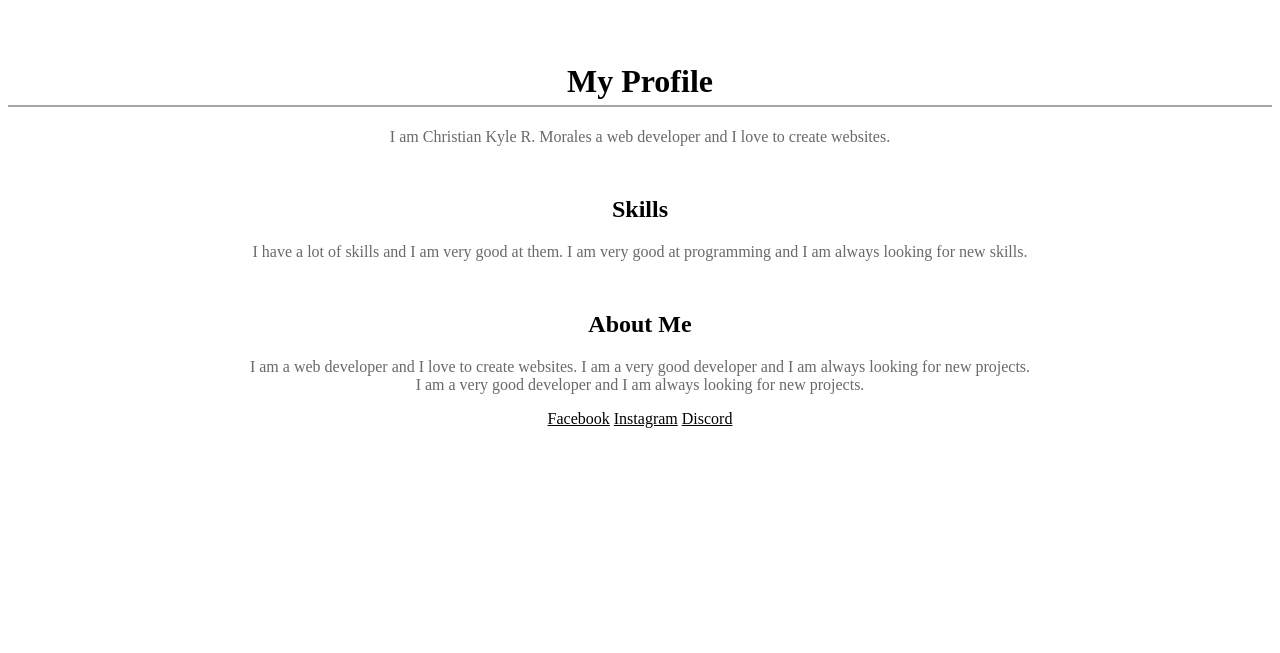
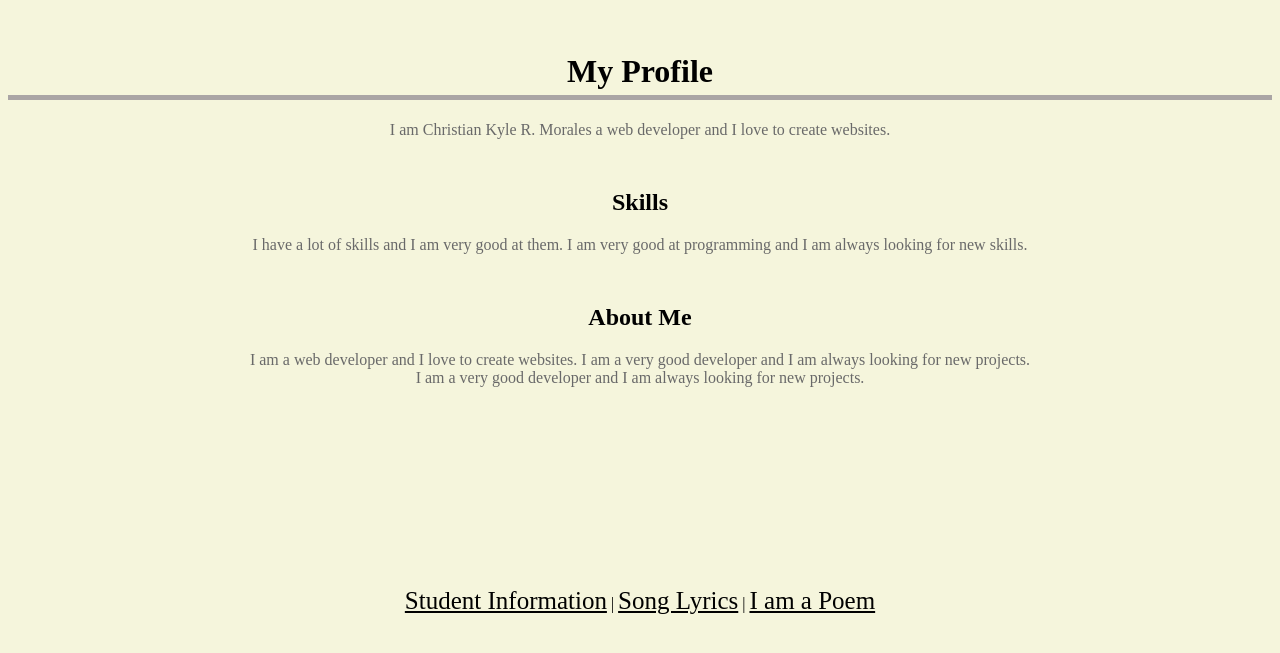
Before and after one commit to Chrnkylellovin2/Home-Page, a plain HTML site: page index.html in a window 1280 px wide. Shown: the part 147-800 px from the top of the page. Drawn offline with Linux system fonts and the light colour scheme.

Commit message:
Update index.html

```diff
--- a/index.html
+++ b/index.html
@@ -1,35 +1,42 @@
 <html>
   <title>My Profile</title>
-
+<head>
       <style>
 
 
 h1 {
   color: rgb(0, 0, 0);
-  margin-top: 210px;
-     border-bottom: 2px solid #aaa5a5;
+  margin-top: 200px;
+     border-bottom: 5px solid #aaa5a5;
       padding-bottom: 5px;
-
+  text-align: center;
 }
 
 h2 {
   margin-top: 50px;
+    text-align: center;
 }
 
 p {
   color: dimgray;
+    text-align: center;
 }
 a {
   color: black;
+  font-size: 25px;
+
 }
+
+body {
+  background-color: beige;
+}
+
 </style>
+
+</head>
 
   <Body>
 
-
-    <center>
-      <div class="container"></div>
-      <div class="section"></div>
       <h1> My Profile</h1>
       <p>I am Christian Kyle R. Morales a web developer and I love to create websites.</p>
 
@@ -41,11 +48,13 @@ a {
 a very good developer and I am always looking for new projects.</p>
 
 
-      <a href="https://www.facebook.com/chrnkylellovin.210">Facebook</a>
-      <a href="https://www.instagram.com/chrnkylellovin/">Instagram</a>
-      <a href="https://discordapp.com/users/922680229279965224">Discord</a>
+      <div style="text-align: center; margin-top: 200px;">
+  <a href="StudentInfo.html">Student Information</a> |
+  <a href="Lyrics.html">Song Lyrics</a> |
+  <a href="IamaPoem.html">I am a Poem</a>
+</div>
 
-    </center>
+
 
 
   </Body>
```
